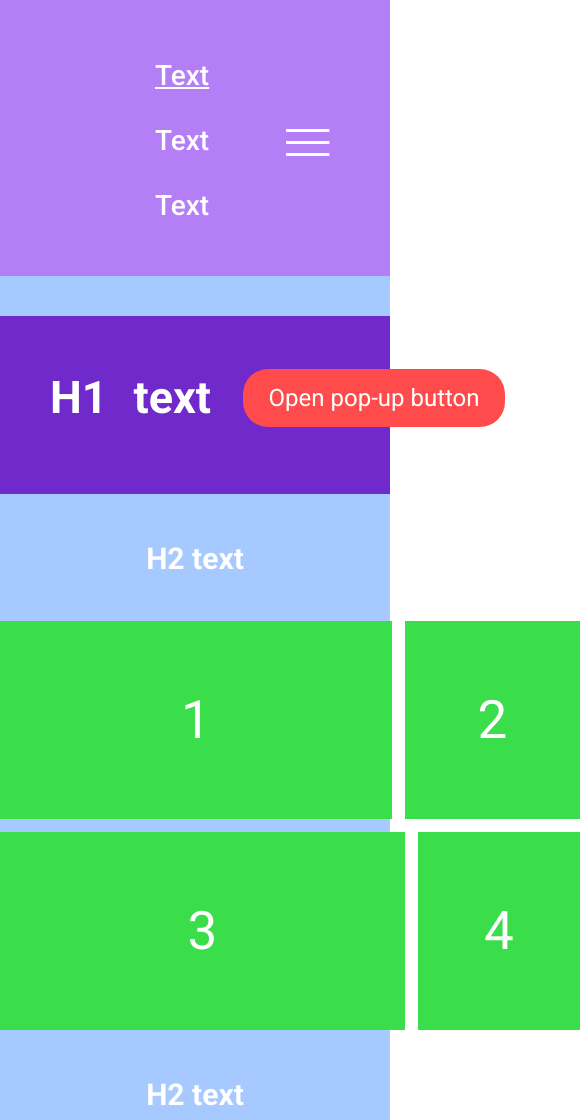
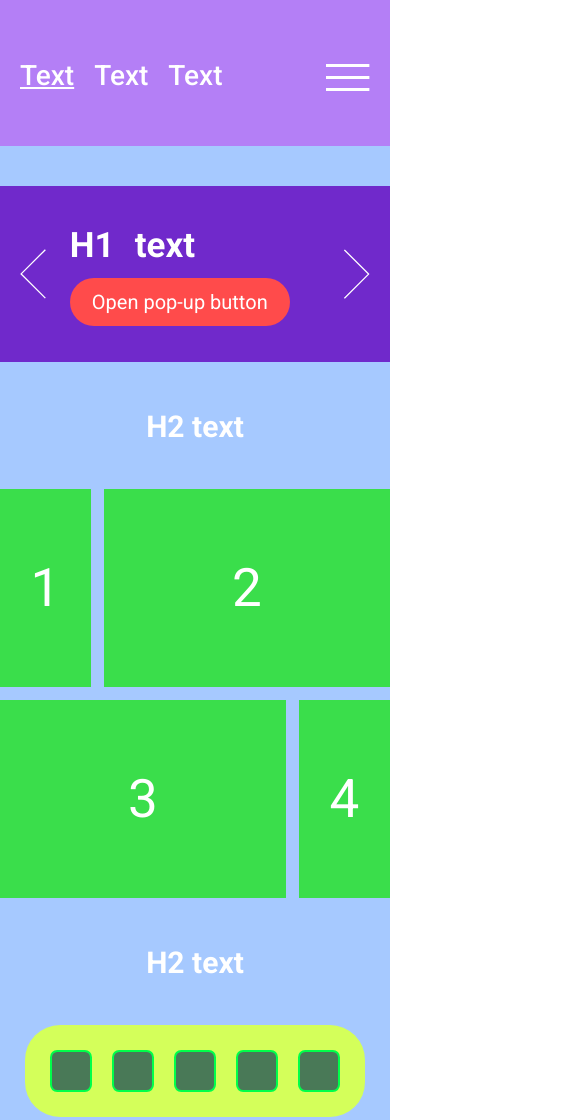
Before and after one commit to snork-maiden/qptest, a website: page index.html in a window 390 px wide. Shown: the top 1120 px of the page, 585 px wide, since content can reach past the window. Drawn offline with Linux system fonts and the light colour scheme.

Commit message:
Add mobile version, design fixes

```diff
--- a/index.html
+++ b/index.html
@@ -14,6 +14,7 @@
     <title>Test task for Quality Performance</title>
   </head>
   <body class="page">
+    <div class="page__wrapper">
       <header class="page-header">
         <nav class="page-header__nav main-nav">
           <ul class="main-nav__list">
@@ -28,7 +29,11 @@
             </li>
           </ul>
         </nav>
-      <button type="button" class="page-header-burger" onclick="toggleNavigation()">
+        <button
+          type="button"
+          class="page-header-burger"
+          onclick="toggleNavigation()"
+        >
           <span class="visually-hidden"> Open secondary navigation </span>
           <svg
             width="44"
@@ -75,7 +80,9 @@
               <a href="#" class="secondary-nav__link">Text</a>
             </li>
           </ul>
-        <a href="#popup" class="secondary-nav__button popup-button">Open pop-up button</a>
+          <a href="#popup" class="secondary-nav__button popup-button"
+            >Open pop-up button</a
+          >
         </div>
       </header>
       <main class="page-main">
@@ -90,10 +97,16 @@
           <div class="banner-slide">
             <p>Text 3</p>
           </div>
-        <button class="banner__arrow banner__arrow--left" onclick="slideBannerBackward()">
+          <button
+            class="banner__arrow banner__arrow--left"
+            onclick="slideBannerBackward()"
+          >
             <span class="visually-hidden"> Previous </span>
           </button>
-        <button class="banner__arrow banner__arrow--right" onclick="slideBannerForward()">
+          <button
+            class="banner__arrow banner__arrow--right"
+            onclick="slideBannerForward()"
+          >
             <span class="visually-hidden"> Next </span>
           </button>
         </section>
@@ -145,6 +158,7 @@
           </li>
         </ul>
       </footer>
+    </div>
     <script src="script.js"></script>
   </body>
 </html>
--- a/scss/blocks/banner.scss
+++ b/scss/blocks/banner.scss
@@ -4,31 +4,45 @@
   background-color: #7029cb;
   display: flex;
   align-items: center;
-  padding: 50px;
+  padding: 20px;
   min-height: 176px;
+  @media screen and (min-width: 850px) {
+    padding: 50px;
+  }
 }
 
 .banner-slide {
   display: none;
-  padding-right: 100px;
-  padding-bottom: 15px;
+  padding: 15px;
   &--active {
     display: flex;
     align-items: center;
+    flex-wrap: wrap;
+  }
+
+  @media screen and (min-width: 850px) {
+    padding: 0;
+    padding-right: 100px;
   }
 }
 
 .banner__title {
-  font-size: 45px;
+  font-size: 35px;
   line-height: 45px;
-  margin-right: 32px;
+  margin-right: 15px;
+  padding-bottom: 10px;
+
+  @media screen and (min-width: 650px) {
+    font-size: 45px;
+    margin-right: 32px;
+  }
 }
 
 .banner__arrow {
   background: none;
   margin: 0;
-  width: 78px;
-  height: 78px;
+  width: 50px;
+  height: 50px;
   background-image: url(../../img/arrow.svg);
   background-size: contain;
   background-repeat: no-repeat;
@@ -43,4 +57,9 @@
     margin-left: auto;
     transform: rotate(180deg);
   }
+
+  @media screen and (min-width: 650px) {
+    width: 78px;
+    height: 78px;
+  }
 }
--- a/scss/blocks/features.scss
+++ b/scss/blocks/features.scss
@@ -2,10 +2,15 @@
 
 .features__wrapper {
   display: grid;
-  grid-template-columns: 392px 1fr 162px;
+  grid-template-columns: 1fr 2fr 1fr;
   grid-template-rows: 198px 198px;
   gap: 13px;
   counter-reset: features__block;
+
+  @media screen and (min-width: 650px) {
+    grid-template-columns: 392px 1fr 162px;
+    grid-template-rows: 198px 198px;
+  }
 }
 
 .features__block {
--- a/scss/blocks/main-nav.scss
+++ b/scss/blocks/main-nav.scss
@@ -1,14 +1,22 @@
 @import "../variables.scss";
 
 .main-nav {
-  margin-left: 155px;
+  margin-left: 20px;
   margin-right: auto;
+
+  @media screen and (min-width: 650px) {
+    margin-left: 155px;
+  }
 }
 
 .main-nav__list {
   display: flex;
   flex-wrap: wrap;
-  gap: 20px 60px;
+  gap: 20px;
+
+  @media screen and (min-width: 650px) {
+    gap: 20px 60px;
+  }
 }
 
 .main-nav__item:first-child .main-nav__link {
--- a/scss/blocks/page-footer.scss
+++ b/scss/blocks/page-footer.scss
@@ -12,6 +12,7 @@
     display: flex;
     flex-wrap: wrap;
     margin: auto;
-    width: 745px;
+    width: 785px;
+    padding: 0 20px;
     justify-content: space-between;
 }
--- a/scss/blocks/page-header.scss
+++ b/scss/blocks/page-header.scss
@@ -14,8 +14,12 @@
   border: none;
   width: 44px;
   height: 24px;
-  margin-right: 60px;
+  margin-right: 20px;
   cursor: pointer;
+
+  @media screen and (min-width: 650px) {
+    margin-right: 60px;
+  }
 }
 
 .page-header__popup {
--- a/scss/blocks/page.scss
+++ b/scss/blocks/page.scss
@@ -8,6 +8,10 @@
   color: var(--text-color);
   max-width: 1170px;
   margin: 0 auto;
+}
+
+.page__wrapper {
+  background-color: var(--main-bg-color);
   min-height: 100vh;
   display: flex;
   flex-direction: column;
--- a/scss/blocks/popup-button.scss
+++ b/scss/blocks/popup-button.scss
@@ -1,15 +1,23 @@
 @import "../variables.scss";
 .popup-button {
   display: block;
-  width: 262px;
-  height: 58px;
+  width: 220px;
+  height: 48px;
   text-align: center;
-  font-size: 24px;
-  line-height: 58px;
+  font-size: 20px;
+  line-height: 48px;
   font-weight: 400;
   background: #ff4b4b;
   border-radius: 25px;
   &:hover {
     box-shadow: 2px 5px 10px #497957;
   }
+
+  @media screen and (min-width: 650px) {
+    width: 262px;
+    height: 58px;
+    font-size: 24px;
+    line-height: 58px;
+
+  }
 }
```
Also changed, not shown: css/style.css. Lines whose indentation alone changed are shown as unchanged.
